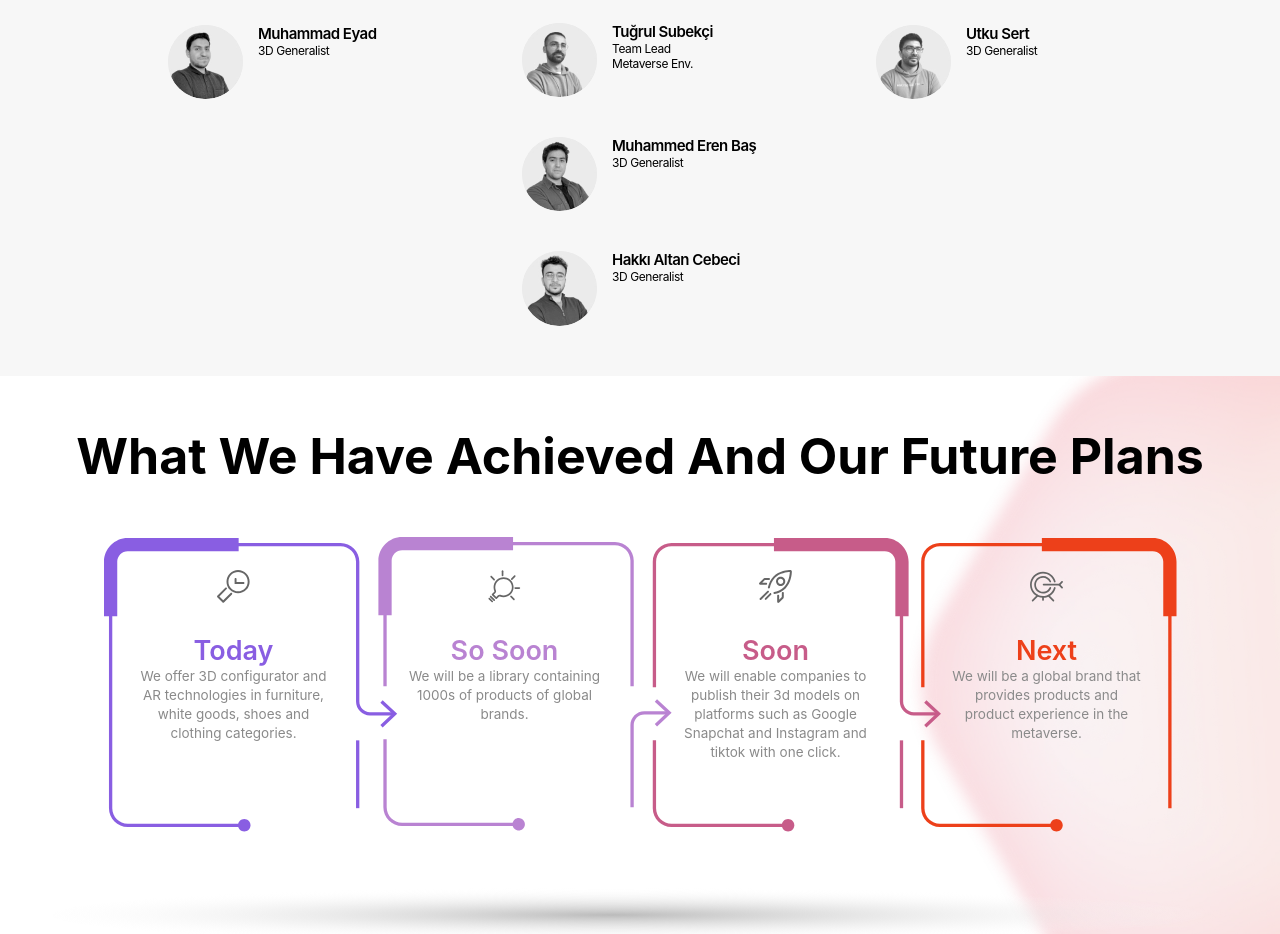
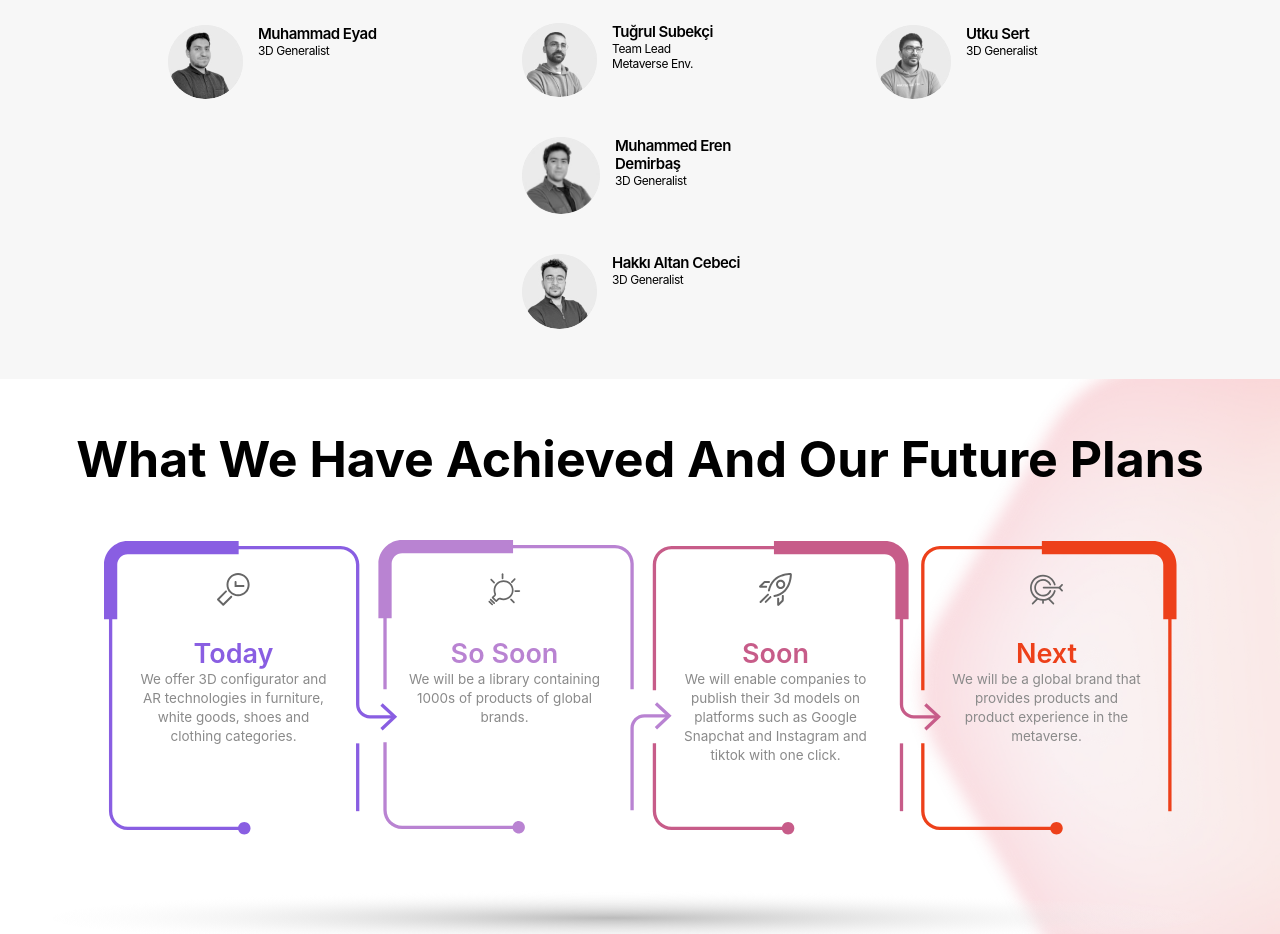
Before and after one commit to sugartechnology/sugartechnology-web, a React (Create React App) app: page /aboutUs in a window 1280 px wide. Shown: the part 1680-2614 px from the top of the page. Built offline with nearby package versions, Linux system fonts and the light colour scheme.

Commit message:
sugarSquad fixed

```diff
--- a/src/components/SugarSquad/SugarSquad.js
+++ b/src/components/SugarSquad/SugarSquad.js
@@ -37,7 +37,7 @@ export const SugarSquad = props =>{
         },
         {
             image: "./assets/img/erenPp.webp",
-            name: "Muhammed Eren Baş",
+            name: "Muhammed Eren Demirbaş",
             position: t("sugarSquadMember7Position")
         },
         {
```
